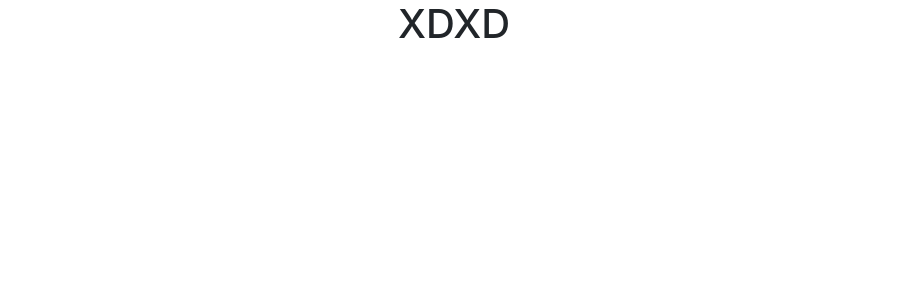
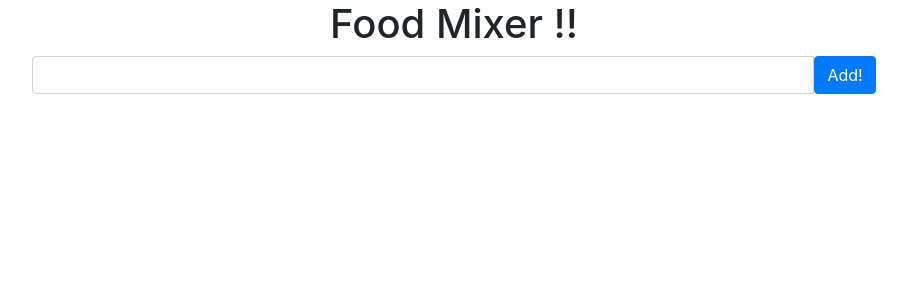
Before and after one commit to sg-developers/food-mixer, an Angular app in the folder frontend/: page / in a window 1280 px wide. Shown: the top 300 px of the page, without its empty margins (186-1093 px from the left). Built offline with nearby package versions, Linux system fonts and the light colour scheme.

Commit message:
Add Ingridient Component :tada:

```diff
--- /dev/null
+++ b/frontend/src/app/add-ingridient/add-ingridient.component.html
@@ -0,0 +1,10 @@
+<div class='add-ingridient-contaier row'>
+  <div class="input-group col-md-8 col-centered">
+    <input type="text" class="form-control" aria-label="...">
+    <div class="input-group-btn">
+      <button type="button" class="btn btn-primary" aria-label="Left Align">
+        Add!
+      </button>
+    </div>
+  </div>
+</div>
--- /dev/null
+++ b/frontend/src/app/add-ingridient/add-ingridient.component.ts
@@ -0,0 +1,16 @@
+import { Component, OnInit, ViewEncapsulation } from '@angular/core';
+
+@Component({
+  selector: 'app-add-ingridient',
+  templateUrl: './add-ingridient.component.html',
+  styleUrls: ['./add-ingridient.component.css'],
+  encapsulation: ViewEncapsulation.None
+})
+export class AddIngridientComponent implements OnInit {
+
+  constructor() { }
+
+  ngOnInit() {
+  }
+
+}
--- a/frontend/src/app/app.component.html
+++ b/frontend/src/app/app.component.html
@@ -1,6 +1,7 @@
 <!--The content below is only a placeholder and can be replaced.-->
 <div style="text-align:center">
   <h1>
-    XDXD
+    Food Mixer !!
   </h1>
+  <app-add-ingridient></app-add-ingridient>
 </div>
--- a/frontend/src/app/app.module.ts
+++ b/frontend/src/app/app.module.ts
@@ -3,11 +3,13 @@ import { NgModule } from '@angular/core';
 
 
 import { AppComponent } from './app.component';
+import { AddIngridientComponent } from './add-ingridient/add-ingridient.component';
 
 
 @NgModule({
   declarations: [
-    AppComponent
+    AppComponent,
+    AddIngridientComponent
   ],
   imports: [
     BrowserModule
--- a/frontend/src/styles.css
+++ b/frontend/src/styles.css
@@ -1 +1,5 @@
 /* You can add global styles to this file, and also import other style files */
+.col-centered {
+    float: none;
+    margin: 0 auto;
+}
```
Also changed, not shown: frontend/src/app/add-ingridient/add-ingridient.component.css (added), 1 other file (tests, documents, lock files or other folders).
